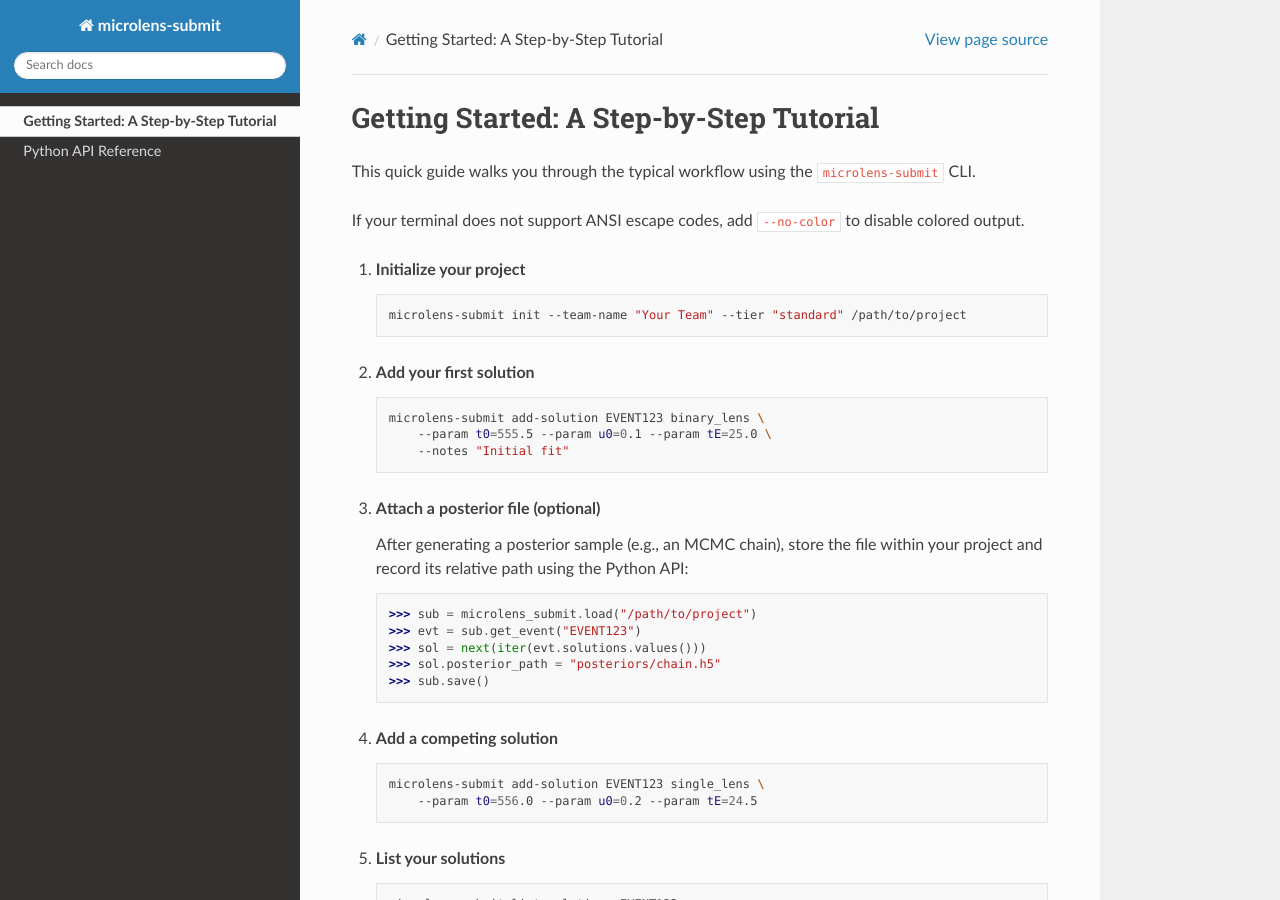
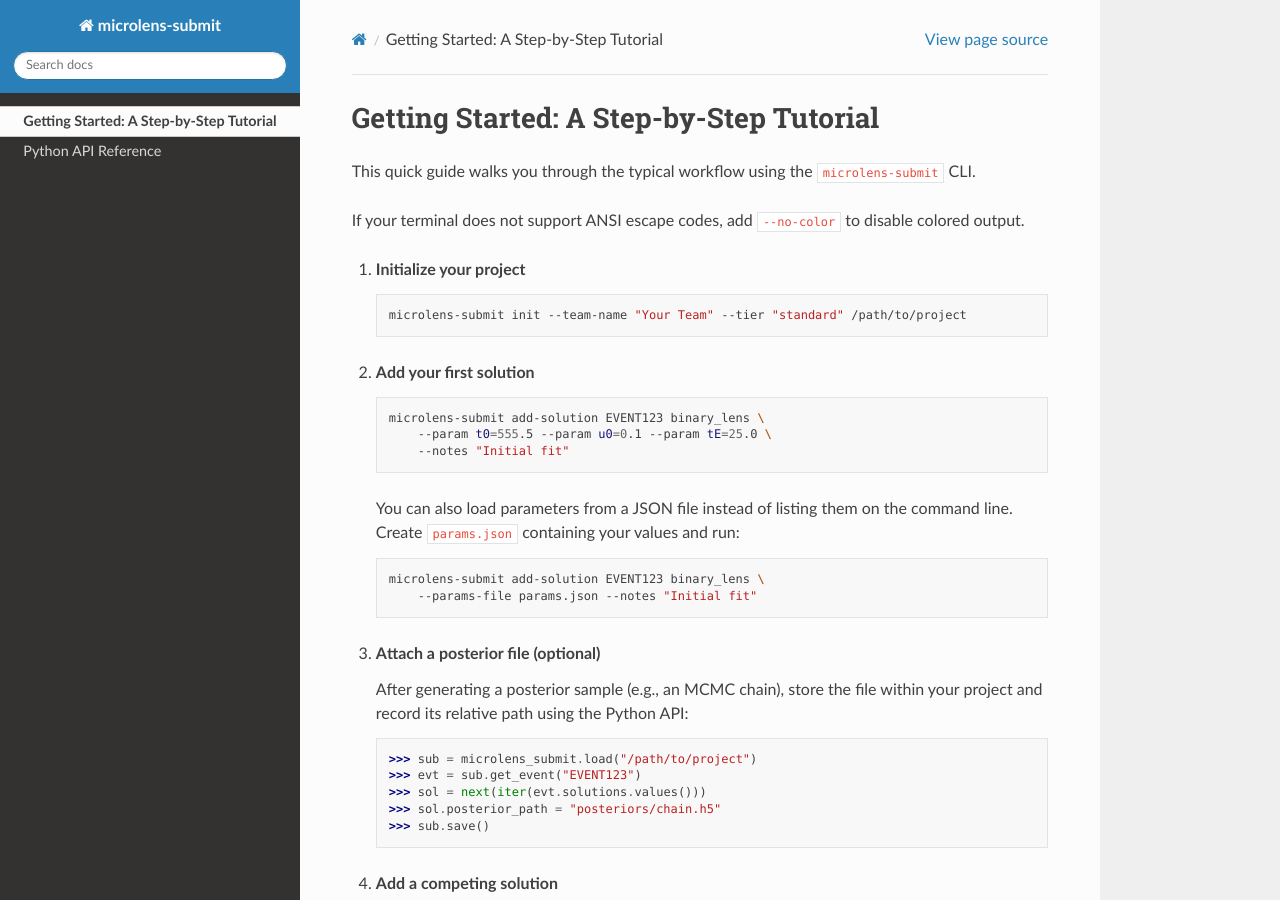
Before and after one commit to AmberLee2427/microlens-submit, a Sphinx documentation site: the page built from docs/tutorial.rst, in a window 1280 px wide and 900 px high. Built offline with Sphinx 7.4.7 and the Read the Docs theme 3.1.0, drawn with Linux system fonts in a browser that asks for light colours.

Commit message:
docs: show param file example

```diff
--- a/docs/tutorial.rst
+++ b/docs/tutorial.rst
@@ -18,6 +18,14 @@ If your terminal does not support ANSI escape codes, add ``--no-color`` to disab
       microlens-submit add-solution EVENT123 binary_lens \
           --param t0=555.5 --param u0=0.1 --param tE=25.0 \
           --notes "Initial fit"
+
+   You can also load parameters from a JSON file instead of listing them on the
+   command line. Create ``params.json`` containing your values and run:
+
+   .. code-block:: bash
+
+      microlens-submit add-solution EVENT123 binary_lens \
+          --params-file params.json --notes "Initial fit"
 
 3. **Attach a posterior file (optional)**
 
```
